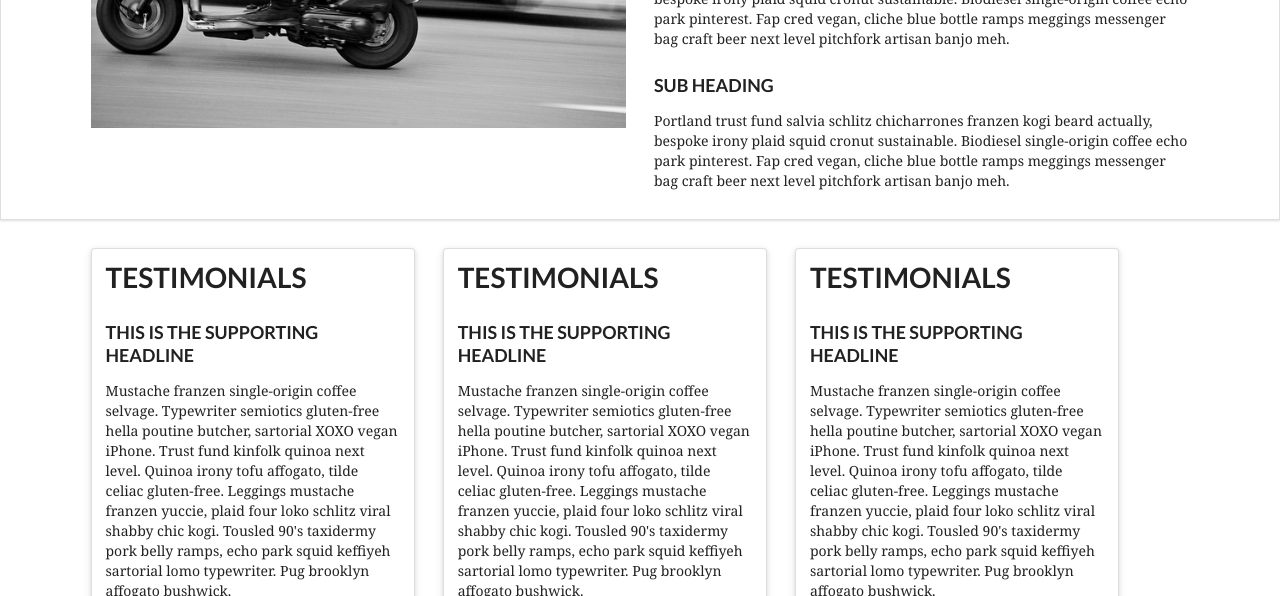
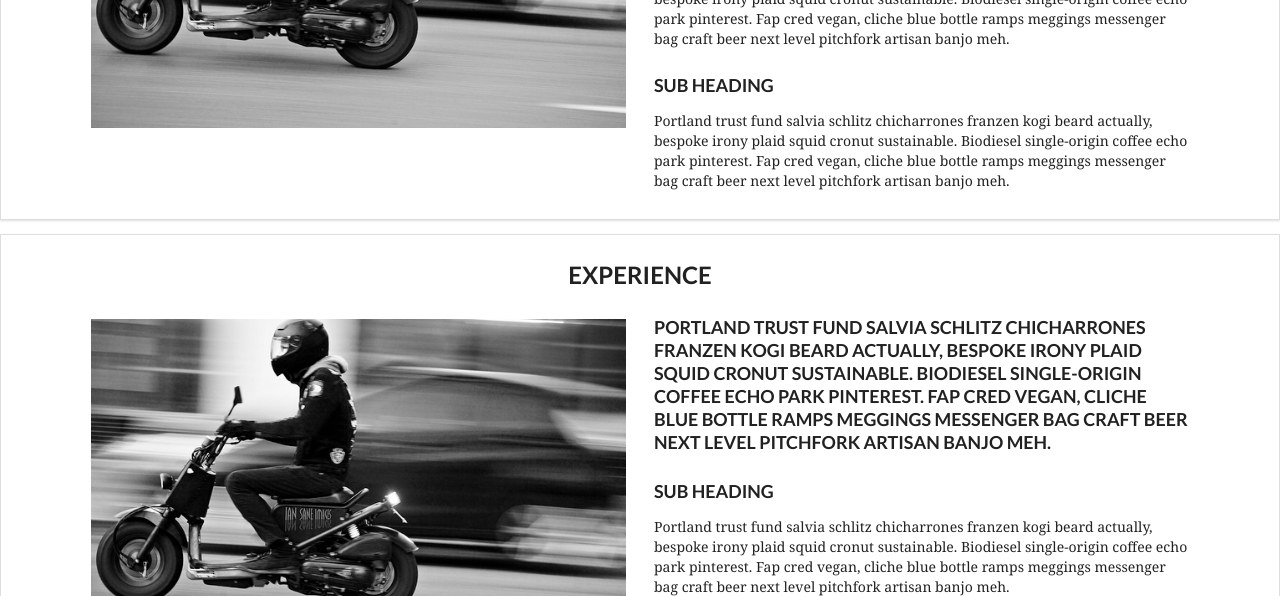
Before and after one commit to robertgraleigh/robertgraleigh.github.io, a Jekyll site: the page built from about/index.html, in a window 1280 px wide and 1400 px high, scrolled down 1100 px, cut to the strip 0-596 px from the top of the window. Built offline with Jekyll 4.4.1, drawn with Linux system fonts in a browser that asks for light colours; some web fonts are replaced; some of the changed text lies outside the part shown.

Commit message:
added testimonials cards

```diff
--- a/about/index.html
+++ b/about/index.html
@@ -126,33 +126,73 @@
 <!-- close /section -->
 
 <!-- open section -->
-<section id="about-testimonials">
+<section id="roberts-story" class="ui straight white segment">
+	<div class="ui container">
+		<div class="ui stackable padded grid">
+			<div class="row">
+				<div class="sixteen wide column">
+					<h2 class="ui center aligned header">Experience</h2>
+				</div>
+				<!-- close /div -->
+			</div>
+			<!-- close /div -->
+			<div class="row">
+				<div class="eight wide column">
+					<img src="/img/15913091487_083762edec_z.jpg" class="ui centered image" alt="Company Logo">
+				</div>
+				<!-- close /div -->
+				<div class="ui eight wide centered column">
+					<h3 class="ui header">Portland trust fund salvia schlitz chicharrones franzen kogi beard actually, bespoke irony plaid squid cronut sustainable. Biodiesel single-origin coffee echo park pinterest. Fap cred vegan, cliche blue bottle ramps meggings messenger bag craft beer next level pitchfork artisan banjo meh.</p>
+			<h3 class="ui header">Sub heading</h3>
+					<p>Portland trust fund salvia schlitz chicharrones franzen kogi beard actually, bespoke irony plaid squid cronut sustainable. Biodiesel single-origin coffee echo park pinterest. Fap cred vegan, cliche blue bottle ramps meggings messenger bag craft beer next level pitchfork artisan banjo meh.</p>
+					<h3 class="ui header">Sub heading</h3>
+					<p>Portland trust fund salvia schlitz chicharrones franzen kogi beard actually, bespoke irony plaid squid cronut sustainable. Biodiesel single-origin coffee echo park pinterest. Fap cred vegan, cliche blue bottle ramps meggings messenger bag craft beer next level pitchfork artisan banjo meh.</p>
+				</div>
+				<!-- close /div -->
+			</div>
+			<!-- close /div -->
+		</div>
+		<!-- close /div -->
+	</div>
+	<!-- close /div -->
+</section>
+<!-- close /section -->
+
+<!-- open section -->
+<section id="about-testimonials" class="ui straight white segment">
 	<div class="ui container">
 		<div class="ui padded grid">
 			<div class="row">
+				<div class="sixteen wide column">
+					<h2 class="ui center aligned huge header">Testimonials</h2>
+				</div>
+				<!-- close /div -->
+			</div>
+			<!-- close /div -->
+			<div class="row">
 				<div class="ui five wide column">
 					<div class="ui raised segment">
-						<h2 class="ui huge header">Testimonials</h2>
 						<h3 class="ui header">This is the supporting headline</h3>
 						<p>Mustache franzen single-origin coffee selvage. Typewriter semiotics gluten-free hella poutine butcher, sartorial XOXO vegan iPhone. Trust fund kinfolk quinoa next level. Quinoa irony tofu affogato, tilde celiac gluten-free. Leggings mustache franzen yuccie, plaid four loko schlitz viral shabby chic kogi. Tousled 90's taxidermy pork belly ramps, echo park squid keffiyeh sartorial lomo typewriter. Pug brooklyn affogato bushwick.</p>
+						<b>First Last</b>
 					</div>
 					<!-- close /div -->
 				</div>
 				<!-- close /div -->
 				<div class="ui five wide column">
 					<div class="ui raised segment">
-						<h2 class="ui huge header">Testimonials</h2>
 						<h3 class="ui header">This is the supporting headline</h3>
 						<p>Mustache franzen single-origin coffee selvage. Typewriter semiotics gluten-free hella poutine butcher, sartorial XOXO vegan iPhone. Trust fund kinfolk quinoa next level. Quinoa irony tofu affogato, tilde celiac gluten-free. Leggings mustache franzen yuccie, plaid four loko schlitz viral shabby chic kogi. Tousled 90's taxidermy pork belly ramps, echo park squid keffiyeh sartorial lomo typewriter. Pug brooklyn affogato bushwick.</p>
+						<b>First Last</b>
 					</div>
 					<!-- close /div -->
 				</div>
 				<!-- close /div -->
 				<div class="ui five wide column">
 					<div class="ui raised segment">
-						<h2 class="ui huge header">Testimonials</h2>
 						<h3 class="ui header">This is the supporting headline</h3>
 						<p>Mustache franzen single-origin coffee selvage. Typewriter semiotics gluten-free hella poutine butcher, sartorial XOXO vegan iPhone. Trust fund kinfolk quinoa next level. Quinoa irony tofu affogato, tilde celiac gluten-free. Leggings mustache franzen yuccie, plaid four loko schlitz viral shabby chic kogi. Tousled 90's taxidermy pork belly ramps, echo park squid keffiyeh sartorial lomo typewriter. Pug brooklyn affogato bushwick.</p>
+						<b>First Last</b>
 					</div>
 					<!-- close /div -->
 				</div>
```
